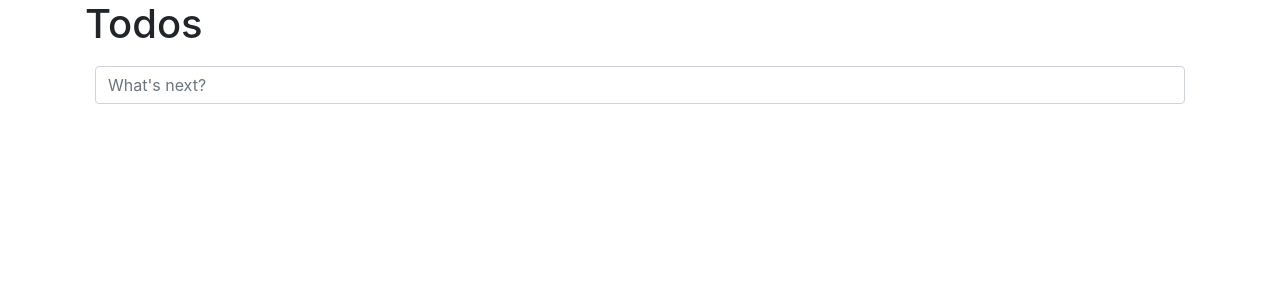
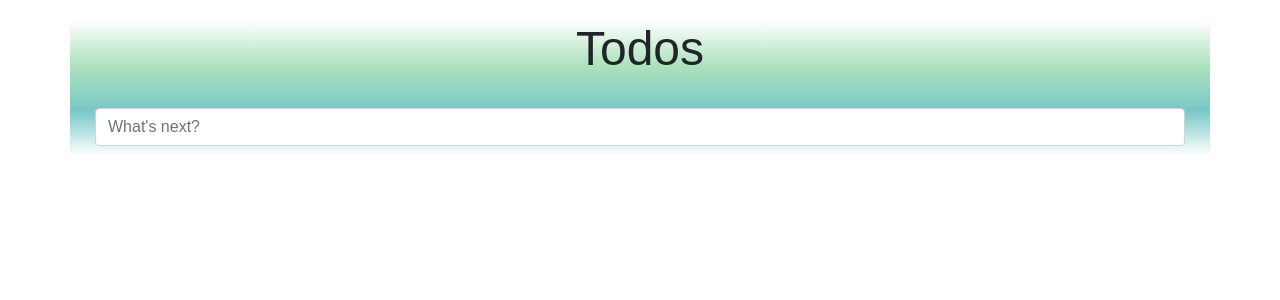
Before and after one commit to zehavit-levi/todos-react, a React (Create React App) app: page / in a window 1280 px wide. Shown: the top 300 px of the page. Built offline with nearby package versions, Linux system fonts and the light colour scheme.

Commit message:
cleanup App and + design to App + id generator

```diff
--- a/src/App.css
+++ b/src/App.css
@@ -1,38 +1,10 @@
-.App {
+.app-todos{
+  font-family: 'Oswald', sans-serif;
+  background-image: linear-gradient(white,rgb(173, 226, 189),rgb(120,200,200),white);
+
+}
+.header-todo{
   text-align: center;
+  margin: 20px;
+  font-size: 3em;
 }
-
-.App-logo {
-  height: 40vmin;
-  pointer-events: none;
-}
-
-@media (prefers-reduced-motion: no-preference) {
-  .App-logo {
-    animation: App-logo-spin infinite 20s linear;
-  }
-}
-
-.App-header {
-  background-color: #282c34;
-  min-height: 100vh;
-  display: flex;
-  flex-direction: column;
-  align-items: center;
-  justify-content: center;
-  font-size: calc(10px + 2vmin);
-  color: white;
-}
-
-.App-link {
-  color: #61dafb;
-}
-
-@keyframes App-logo-spin {
-  from {
-    transform: rotate(0deg);
-  }
-  to {
-    transform: rotate(360deg);
-  }
-}
--- a/src/App.js
+++ b/src/App.js
@@ -10,7 +10,7 @@ function App() {
   const [filter, setFilter] = useState("All");
 
   const addTodoItem = title => {
-    setTodos(todos.concat({ "title": title, "id": todos.length, "completed": false }));
+    setTodos(todos.concat({ "title": title, "id": '_' + Math.random().toString(36).substr(2, 9), "completed": false }));
     setOpensTodos(opensTodos + 1);
   };
 
@@ -36,18 +36,9 @@ function App() {
     setTodos(todos.filter(todo => todo.id !== id));
   };
 
-  const Header = () => {
-    return (
-      <>
-        <h1>Todos</h1>
-      </>
-    )
-  }
-
-
   return (
-    <Container>
-      <Header />
+    <Container className="app-todos">
+      <h1 className="header-todo">Todos</h1>
       <NewTodoInput addTodoProps={addTodoItem} />
       {
         todos.length > 0 ?
```
